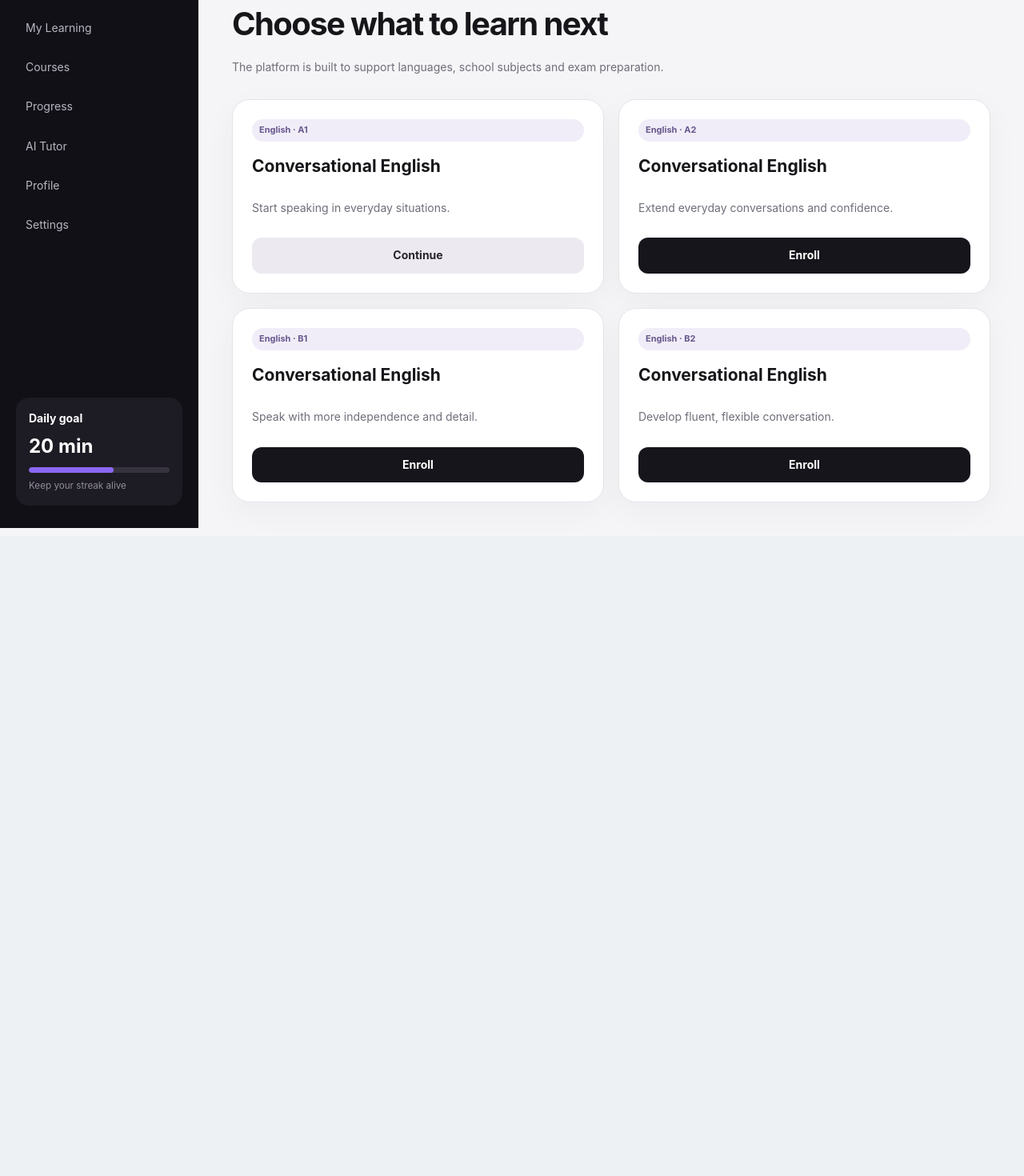
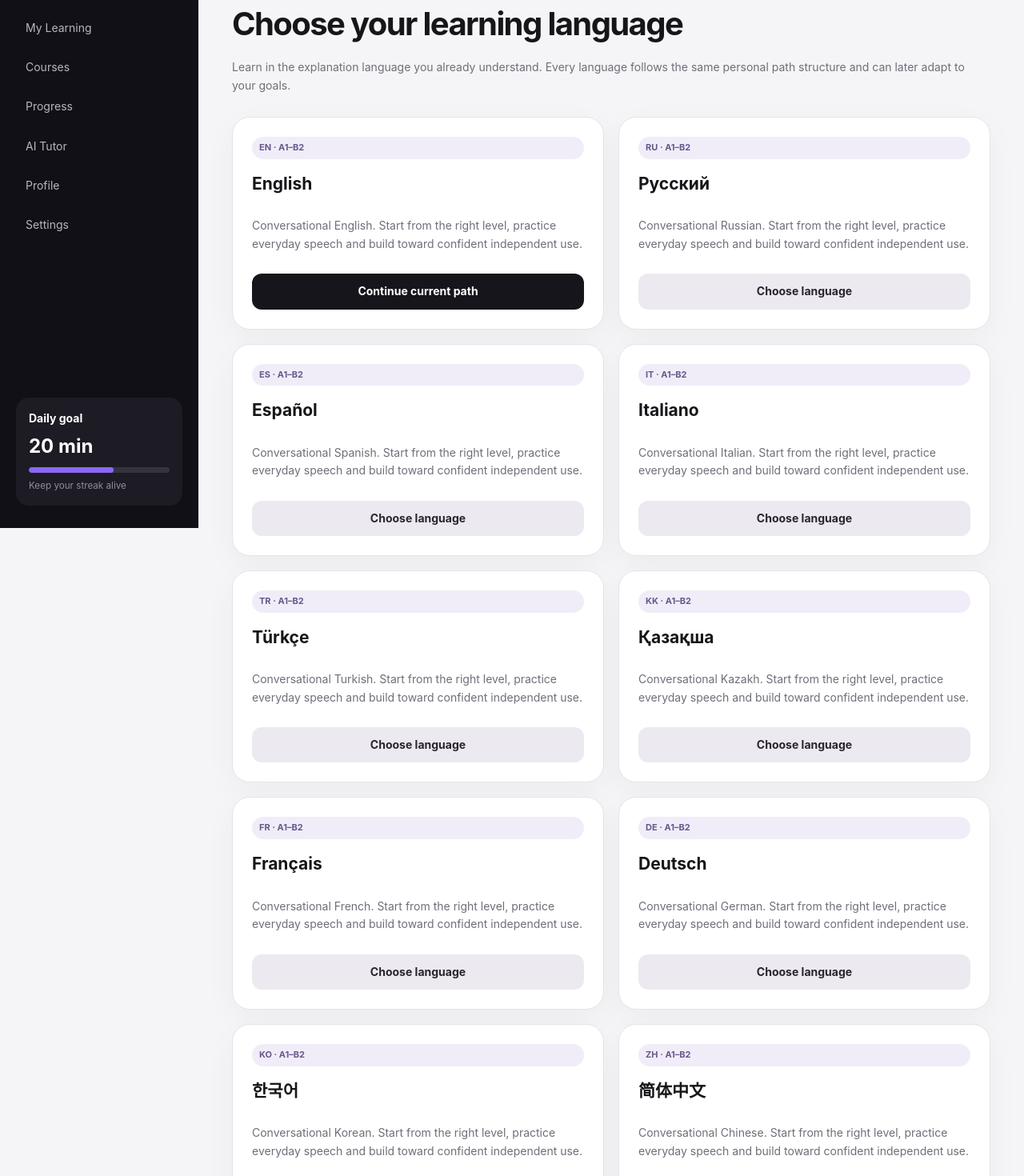
Before and after one commit to tsapkovaby-cyber/AIRA-OS, a Next.js app: page /learn/catalog in a window 1280 px wide. Shown: the part 140-1610 px from the top of the page at 80% size. Before the commit the page ends 810 px from the top, so only its background shows below. Built offline with nearby package versions, Linux system fonts and the light colour scheme.

Commit message:
Expand learning catalog to all Academy languages

```diff
--- a/app/learn/catalog/page.tsx
+++ b/app/learn/catalog/page.tsx
@@ -1,3 +1,20 @@
+import Link from "next/link";
 import styles from "../learn.module.css";
-const courses=[['Conversational English','A1','Start speaking in everyday situations.','Enrolled'],['Conversational English','A2','Extend everyday conversations and confidence.','Available'],['Conversational English','B1','Speak with more independence and detail.','Available'],['Conversational English','B2','Develop fluent, flexible conversation.','Available']];
-export default function Catalog(){return <><div className={styles.pageHeading}><span className={styles.eyebrow}>COURSE CATALOG</span><h1>Choose what to learn next</h1><p>The platform is built to support languages, school subjects and exam preparation.</p></div><div className={styles.courseGrid}>{courses.map(([title,level,desc,state])=><article className={styles.courseCard} key={level}><span className={styles.pill}>English · {level}</span><h2>{title}</h2><p>{desc}</p><button className={state==='Enrolled'?styles.secondaryButton:styles.primaryButton}>{state==='Enrolled'?'Continue':'Enroll'}</button></article>)}</div></>}
+
+const languages = [
+  ["English","EN","Conversational English","A1–B2","Active"],
+  ["Русский","RU","Conversational Russian","A1–B2","Available"],
+  ["Español","ES","Conversational Spanish","A1–B2","Available"],
+  ["Italiano","IT","Conversational Italian","A1–B2","Available"],
+  ["Türkçe","TR","Conversational Turkish","A1–B2","Available"],
+  ["Қазақша","KK","Conversational Kazakh","A1–B2","Available"],
+  ["Français","FR","Conversational French","A1–B2","Available"],
+  ["Deutsch","DE","Conversational German","A1–B2","Available"],
+  ["한국어","KO","Conversational Korean","A1–B2","Available"],
+  ["简体中文","ZH","Conversational Chinese","A1–B2","Available"],
+] as const;
+
+export default function Catalog(){return <>
+  <div className={styles.pageHeading}><span className={styles.eyebrow}>LANGUAGE CATALOG</span><h1>Choose your learning language</h1><p>Learn in the explanation language you already understand. Every language follows the same personal path structure and can later adapt to your goals.</p></div>
+  <div className={styles.courseGrid}>{languages.map(([name,code,title,levels,state])=><article className={styles.courseCard} key={code}><span className={styles.pill}>{code} · {levels}</span><h2>{name}</h2><p>{title}. Start from the right level, practice everyday speech and build toward confident independent use.</p>{state==="Active"?<Link className={styles.primaryButton} href="/learn/courses">Continue current path</Link>:<button className={styles.secondaryButton}>Choose language</button>}</article>)}</div>
+</>}
```
